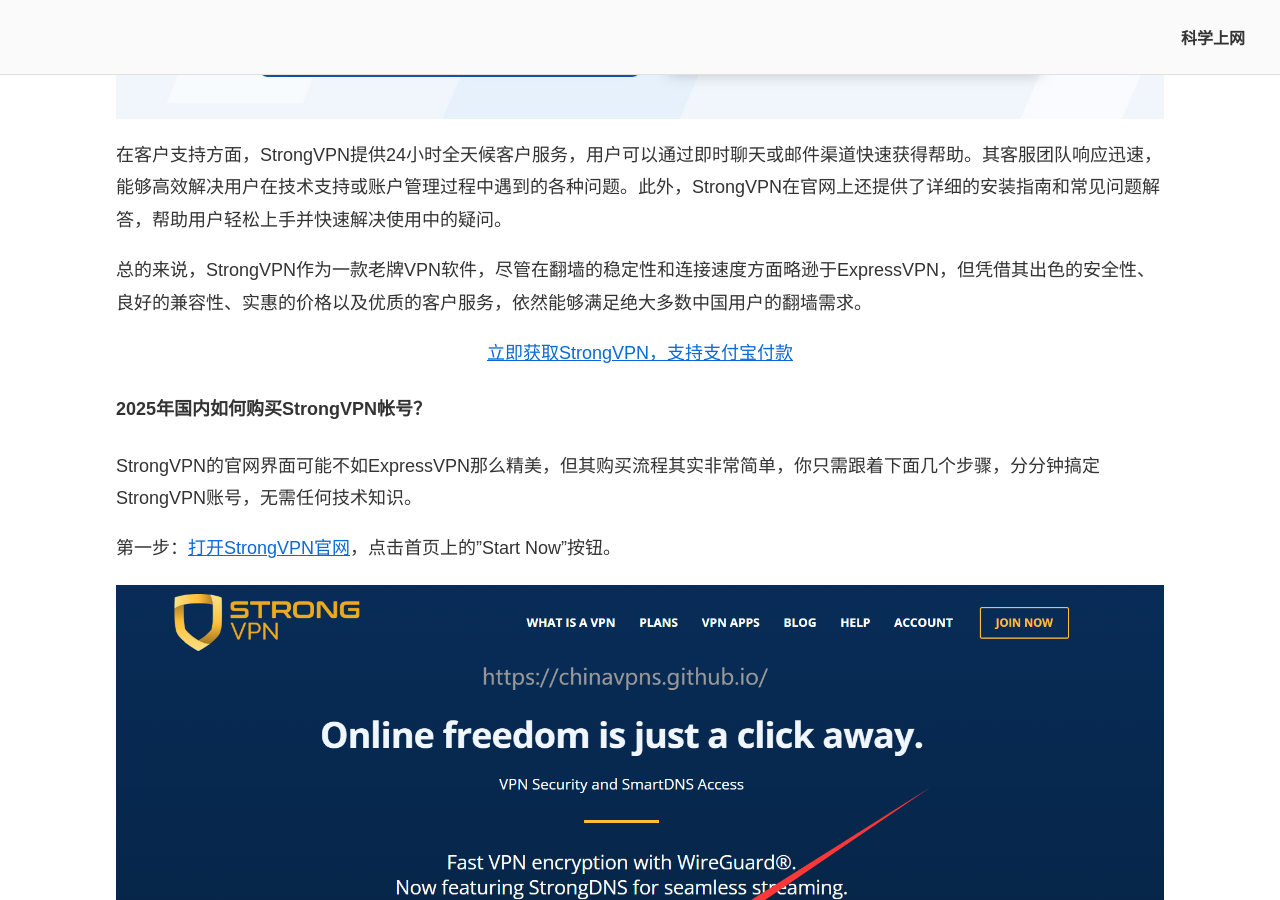
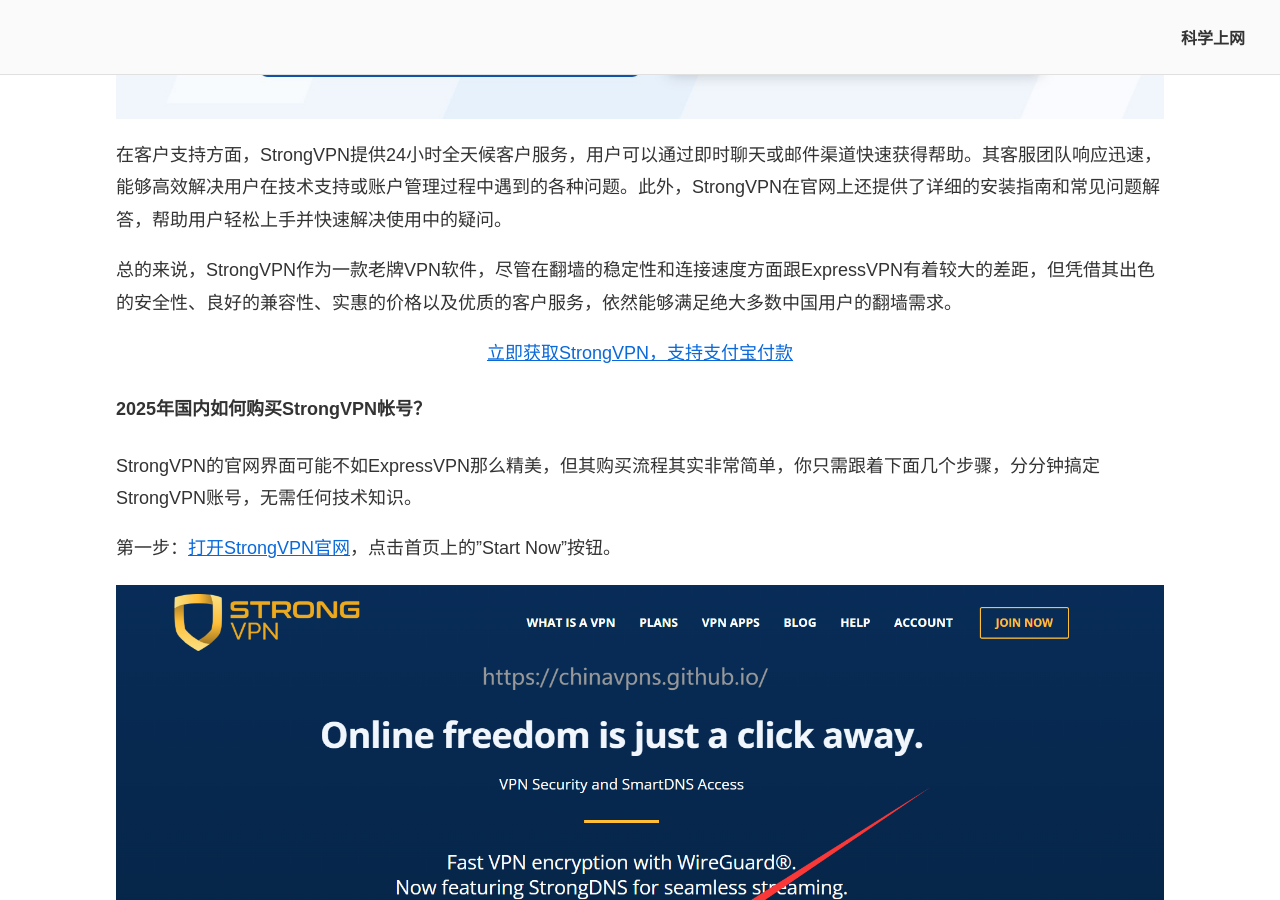
Before and after one commit to chinavpns/chinavpns.github.io, a Jekyll site: the page built from index.md, in a window 1280 px wide and 900 px high, scrolled down 17193 px. Built offline with Jekyll 4.4.1, drawn with Linux system fonts in a browser that asks for light colours.

Commit message:
Update index.md

```diff
--- a/index.md
+++ b/index.md
@@ -263,7 +263,7 @@
 
 在客户支持方面，StrongVPN提供24小时全天候客户服务，用户可以通过即时聊天或邮件渠道快速获得帮助。其客服团队响应迅速，能够高效解决用户在技术支持或账户管理过程中遇到的各种问题。此外，StrongVPN在官网上还提供了详细的安装指南和常见问题解答，帮助用户轻松上手并快速解决使用中的疑问。
 
-总的来说，StrongVPN作为一款老牌VPN软件，尽管在翻墙的稳定性和连接速度方面略逊于ExpressVPN，但凭借其出色的安全性、良好的兼容性、实惠的价格以及优质的客户服务，依然能够满足绝大多数中国用户的翻墙需求。
+总的来说，StrongVPN作为一款老牌VPN软件，尽管在翻墙的稳定性和连接速度方面跟ExpressVPN有着较大的差距，但凭借其出色的安全性、良好的兼容性、实惠的价格以及优质的客户服务，依然能够满足绝大多数中国用户的翻墙需求。
 
 <p align="center"><a href="https://wallvpn.com/go/strong-vpn/" rel="nofollow">立即获取StrongVPN，支持支付宝付款</a></p>
 
```
